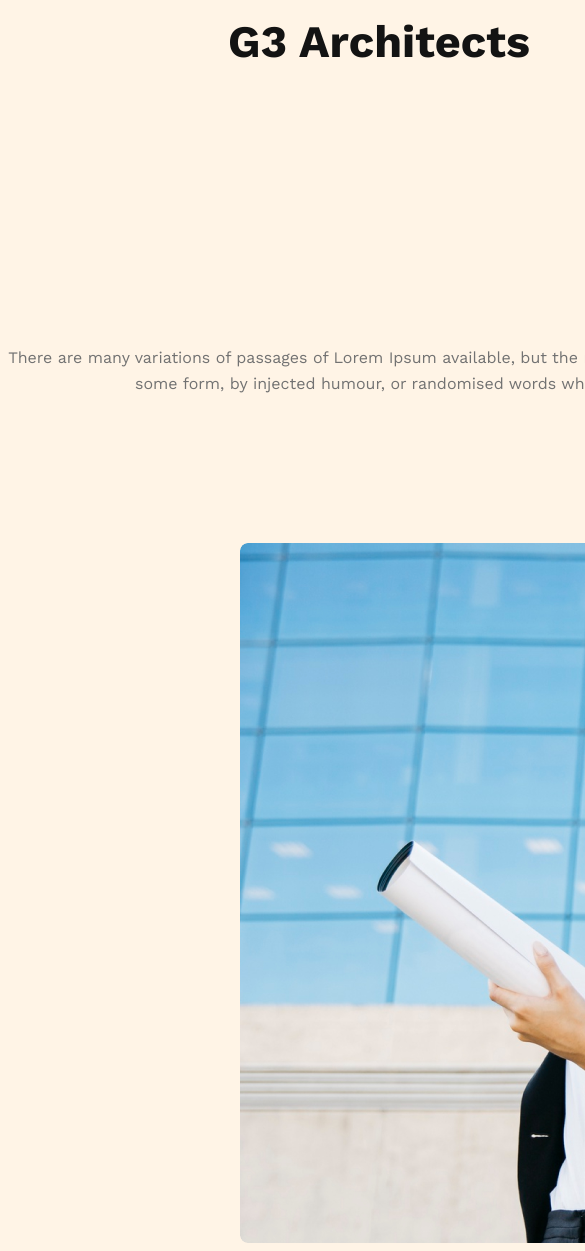
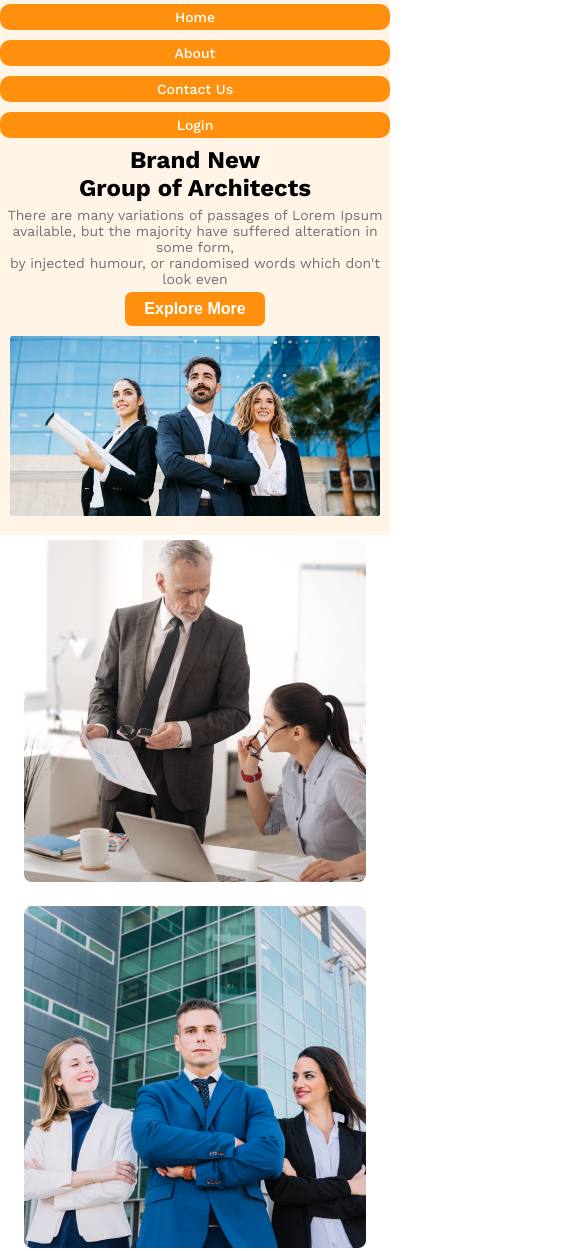
Before and after one commit to tubalmanda/assignment-2, a plain HTML site: page index.html in a window 390 px wide. Shown: the part 35-1286 px from the top of the page, 585 px wide, since content can reach past the window. Drawn offline with nearby package versions, Linux system fonts and the light colour scheme.

Commit message:
Section worker done

```diff
--- a/index.html
+++ b/index.html
@@ -15,50 +15,59 @@
 </head>
 
 <body>
-  <!-- Heaer start -->
+  <!-- header start -->
   <header>
     <!-- Nav start -->
     <nav>
       <div class="nav-container">
         <h2 class="gen-title">G3 Architects</h2>
-        <ul>
-          <li>Home</li>
-          <li>About</li>
-          <li>Contact Us</li>
-          <li>Login</li>
-        </ul>
+        <div class="navbar">
+          <div class="menu">
+            <a href="#">Home</a>
+            <a href="#">About</a>
+            <a href="#">Contact Us</a>
+            <a href="#">Login</a>
+          </div>
+        </div>
       </div>
     </nav>
     <!-- Nav end -->
     <div class="header-content">
       <div>
         <h1 class="header-title">Brand New <br> Group of Architects</h1>
-        <p class="com-para header-para">There are many variations of passages of Lorem Ipsum available, but the majority
-          have suffered alteration in some form, by injected humour, or randomised words which don't look even</p>
+        <p class="header-para">There are many variations of passages of Lorem Ipsum available, but the majority have
+          suffered alteration in some form,<br> by injected humour, or randomised words which don't look even</p>
         <button class="btn-header">Explore More</button>
+        <div class="imge-responsive"><img src="images/banner.png" alt=""></div>
       </div>
-      <div class="header-img">
-        <img src="images/banner.png" alt="">
-      </div>
-
     </div>
   </header>
   <main>
-    <section>
-      <div class="quick-feature-container">
-        <div class="quick-feature-imgs">
-          <div class="feature-img-1"></div>
-          <div class="feature-img-2"></div>
-          <div class="feature-img-3"></div>
-          <div class="feature-img-4"></div>
-        </div>
+   <!-- Section Team information start -->
+   <section>
+    <div class="team-container">
+      <div class="team-pics">
+        <img src="images/team1.png" alt="">
+        <img src="images/team2.png" alt="">
+        <img src="images/team3.png" alt="">
+        <img src="images/team4.png" alt="">
       </div>
-      <div class="quick-feature-content">
-        <h2 class="gen-title">Quick list of Our Features</h2>
+      <div class="team-content">
+        <h2 class="team-title">Quick list <span style="font-weight: 700; color: #131313;">of Our</span> <span style="color: #FF900E; font-weight:700">Features</span></h2>
         <p class="com-para">There are many variations of passages of Lorem Ipsum available, but the majority have suffered alteration in some form, by injected humour, or randomised words which don't look even</p>
-        <button class="btn-header">Explore More</button>
+        <button class="team-btn">Explore More</button>
       </div>
-    </section>
+    </div>
+   </section>
+   <section>
+    <div class="feature-container">
+      <div class="feature-content">
+
+      </div>
+
+      <div class="feature-pics"></div>
+    </div>
+   </section>
   </main>
 </body>
 
--- a/styles/style.css
+++ b/styles/style.css
@@ -1,18 +1,17 @@
 * {
   margin: 0;
   padding: 0;
-
+  box-sizing: border-box;
 }
 
-/*--------------------------
-  common styles declaration
--------------------------- */
+/* -------------
+ Common styles
+-------------- */
 body {
-  width: 1920px;
+  /* width: 100%; */
   margin: 0 auto;
   font-family: 'Work Sans', sans-serif;
 }
-
 
 .gen-title {
   font-weight: 700;
@@ -24,52 +23,67 @@ body {
 .com-para {
   font-weight: 400;
   font-size: 16px;
+  line-height: 26px;
   color: #727272;
 }
 
-/* -------------------
-  Header style start
--------------------- */
+/* -------------
+Header start
+--------------- */
 header {
   background-color: rgba(255, 144, 14, 0.1);
-
 }
 
+/* ----------
+  Nav Start
+------------*/
 .nav-container {
   display: flex;
-  justify-content: space-between;
+  justify-content: center;
+  margin-bottom: 130px;
 }
 
-.nav-container ul {
+/* --------------
+  Menu bar start
+-----------------*/
+.navbar {
+  margin-top: 63px;
+  margin-left: 670px;
+}
+
+.menu {
   display: flex;
   gap: 30px;
-  margin-top: 63px;
-  margin-right: 230px;
   font-weight: 500;
   font-size: 18px;
-  color: #424242;
 }
 
-.nav-container li {
-  list-style: none;
+.menu a {
+  text-decoration: none;
+  color: #424242;
+  padding: 10px;
+}
+
+.menu a:hover {
+  background-color: #FF900E;
 }
 
 .header-content {
   display: flex;
   justify-content: center;
-  flex-direction: column;
   text-align: center;
-  margin-top: 100px;
 }
 
 .header-title {
   font-weight: 700;
-  font-size: 64px
+  font-size: 64px;
+  margin-bottom: 25px;
 }
 
 .header-para {
-  width: 868px;
-  margin-top: 25px;
+  font-weight: 400;
+  font-size: 16px;
+  color: #727272;
   line-height: 26px;
   margin-bottom: 32px;
 }
@@ -85,11 +99,167 @@ header {
   color: white;
   margin-bottom: 50px;
 }
-.header-img img {
-  border-radius: 8px;
-  margin-bottom: 35px;
+
+.imge-responsive {
+  margin-bottom: 45px;
 }
 
-/* -------------------
-   Main section start
--------------------- */
+.imge-responsive img {
+  margin: 0;
+  padding: 0;
+  width: 100%;
+  height: auto;
+}
+
+/* -----------------------------------
+Section - Team Information - Start
+------------------------------------- */
+section {
+  display: flex;
+  align-items: center;
+  justify-content: center;
+}
+
+.team-container {
+  display: flex;
+  justify-content: center;
+  align-items: center;
+  width: 1440px;
+  margin-bottom: 130px;
+}
+
+.team-pics {
+  display: grid;
+  grid-template-columns: repeat(2, 1fr);
+  gap: 24px;
+  margin-top: 85px;
+}
+
+/* Team Content star */
+.team-content {
+  margin-left: 73px;
+  width: 530px;
+}
+
+.team-title {
+  font-weight: 500;
+  font-size: 45px;
+  color: #727272;
+  margin-bottom: 24px;
+}
+
+.team-btn {
+  width: 180px;
+  height: 64px;
+  font-weight: 600;
+  font-size: 20px;
+  color: white;
+  background: #FF900E;
+  border-radius: 8px;
+  border: none;
+  margin-top: 32px;
+}
+
+/* ------------------------
+  Section - Feature Start
+-------------------------- */
+
+
+
+
+/*---------------------
+  Responsive - Mobile
+--------------------- */
+@media screen and (max-width: 480px) {
+  body {
+    /* background-color: blueviolet; */
+  }
+
+  .nav-container {
+    flex-direction: column;
+    margin-bottom: 3px;
+  }
+
+  .gen-title {
+    margin: 10px auto;
+    font-size: 16px;
+  }
+  .com-para{
+    line-height: inherit;
+  }
+  .navbar {
+    margin: 0px;
+  }
+
+  .menu {
+    flex-direction: column;
+    gap: 10px;
+  }
+
+  .menu a {
+    text-align: center;
+    border-radius: 10px;
+    padding: 5px 10px;
+    background-color: #FF900E;
+    color: white;
+    font-size: 14px;
+  }
+
+  .header-title {
+    font-size: 24px;
+    margin-top: 5px;
+    margin-bottom: 5px;
+  }
+
+  .header-para {
+    font-size: 14px;
+    line-height: inherit;
+    margin-bottom: 5px;
+  }
+
+  .btn-header {
+    width: 140px;
+    border-radius: 7px;
+    height: 34px;
+    font-size: 16px;
+    background-color: #FF900E;
+    margin-bottom: 10px;
+  }
+
+  .imge-responsive {
+    margin-bottom: 15px;
+  }
+
+  .imge-responsive img {
+    margin: 0;
+    padding: 0 10px;
+  }
+
+  /* Section - Team Information - Start */
+  .team-container {
+    flex-direction: column;
+  }
+
+  .team-pics {
+    margin-top: 5px;
+  }
+
+  .team-pics {
+    grid-template-columns: repeat(1, 1fr);
+  }
+
+  .team-content {
+    width: auto;
+    margin: 0;
+    padding: 10px;
+    margin: 5px 0 5px 0;
+  }
+  .team-title {
+    font-size: 18px;
+    margin-bottom: 5px;
+  }
+  .team-btn {
+    margin-top: 10px;
+  }
+
+}
```
